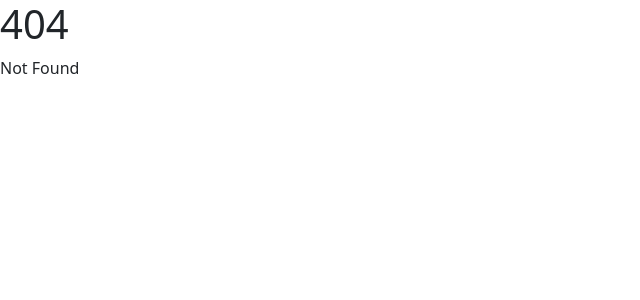
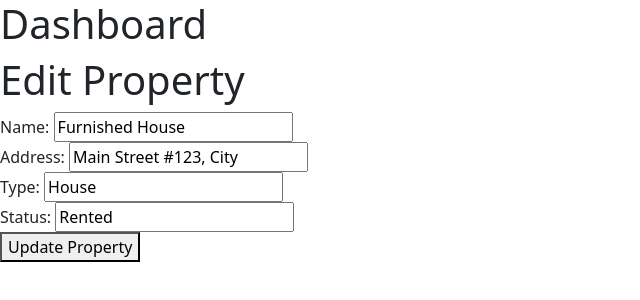
Before and after one commit to kemoycampbell/myProperty, a SvelteKit app in the folder code/: page /dashboard/owner/1/edit in a window 1280 px wide. Before the commit this address had no page. Shown: the top 300 px of the page, without its empty margins (0-640 px from the left). Built offline with nearby package versions, Linux system fonts and the light colour scheme.

Commit message:
Creation of add, edit pages for property

```diff
--- /dev/null
+++ b/code/src/routes/dashboard/owner/[id]/edit/+page.js
@@ -0,0 +1,5 @@
+export function load({ params }) {
+    return {
+      id: params.id
+    };
+  }
--- /dev/null
+++ b/code/src/routes/dashboard/owner/[id]/edit/+page.svelte
@@ -0,0 +1,77 @@
+<script>
+	import { goto } from "$app/navigation";
+	import { onMount } from "svelte";
+
+    const properties = {
+        1: {
+            name: "Furnished House",
+            address: "Main Street #123, City",
+            type: "House",
+            status: "Rented"
+        },
+        2: {
+            name: "Modern Office",
+            address: "Central Avenue #456, City",
+            type: "Office",
+            status: "Available"
+        },
+        3: {
+            name: "Beach Apartment",
+            address: "Ocean Drive #789, City",
+            type: "Apartment",
+            status: "Rented"
+        }
+    };
+
+    export let data;
+
+	let name = '';
+	let address = '';
+    let type = '';
+	let status = '';
+
+    onMount(() => {
+        let property = properties[data.id];
+        if (property) {
+            name = property.name;
+            address = property.address;
+            type = property.type;
+            status = property.status;
+        }
+    });
+
+	function handleSubmit() {
+        goto('/dashboard/owner');
+	}
+
+</script>
+
+<h1>Edit Property</h1>
+
+<form on:submit|preventDefault={handleSubmit}>
+	<label>
+		Name:
+		<input bind:value={name} required />
+	</label>
+	<br />
+
+	<label>
+		Address:
+		<input bind:value={address} required />
+	</label>
+	<br />
+
+	<label>
+		Type:
+		<input bind:value={type} required />
+	</label>
+	<br />
+
+    <label>
+		Status:
+		<input bind:value={status} required />
+	</label>
+	<br />
+
+	<button type="submit">Update Property</button>
+</form>
```
Also changed, not shown: code/src/routes/dashboard/owner/+page.svelte (+18 -3 lines), code/src/routes/dashboard/owner/add/+page.svelte (added, +35 -0 lines).
